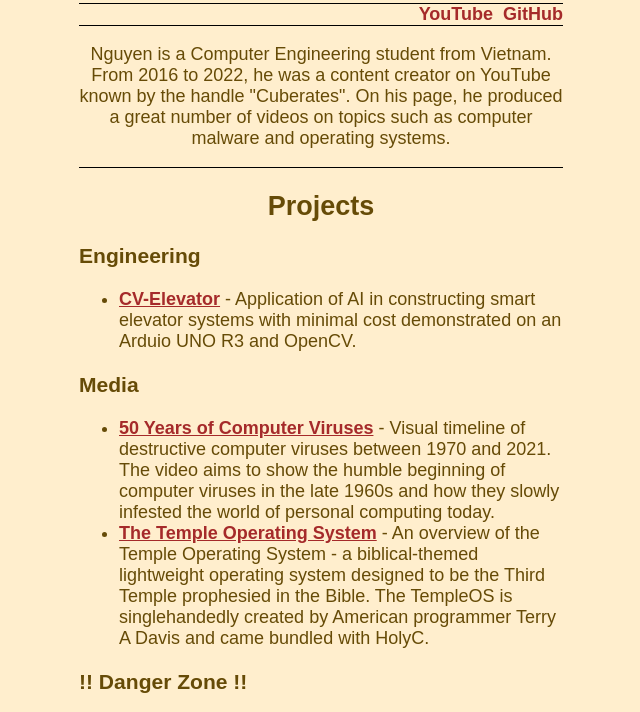
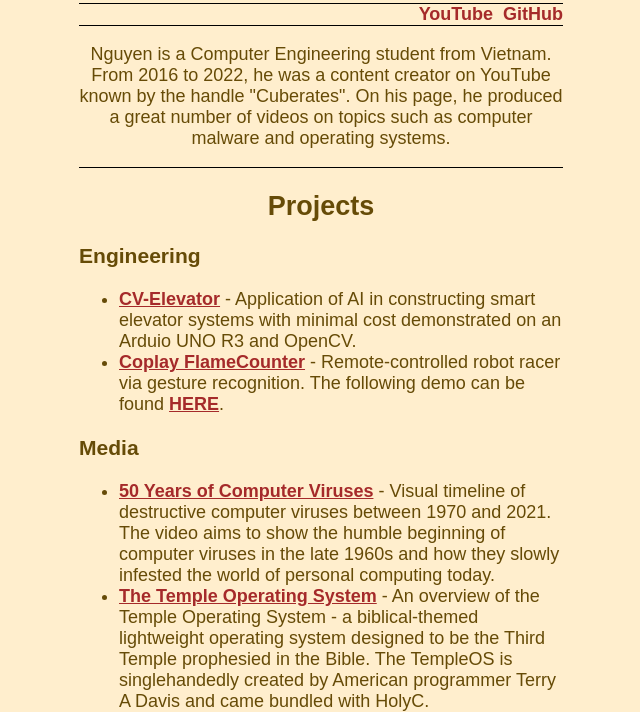
Before and after one commit to Cuberates/cuberates.github.io, a plain HTML site: page index.html in a window 1280 px wide. Shown: the part 87-799 px from the top of the page, without its empty margins (319-959 px from the left). Drawn offline with Linux system fonts and the light colour scheme; a web font is replaced by a local one.

Commit message:
added the demo for coplay flamecounter

```diff
--- a/index.html
+++ b/index.html
@@ -28,6 +28,10 @@
       <li> <a href="https://github.com/Cuberates/cv-elevator">
             CV-Elevator</a> - Application of AI in constructing smart elevator systems with minimal cost
          demonstrated on an Arduio UNO R3 and OpenCV.</li>
+      <li> <a href="https://github.com/Cuberates/colearn-flamecounter"> Coplay FlameCounter</a>
+         - Remote-controlled robot racer via gesture recognition. The following demo can be found <a
+            href="pages/colearn-flamecounter/index.html">HERE</a>.
+      </li>
    </ul>
    <h3>Media</h3>
    <ul>
```
